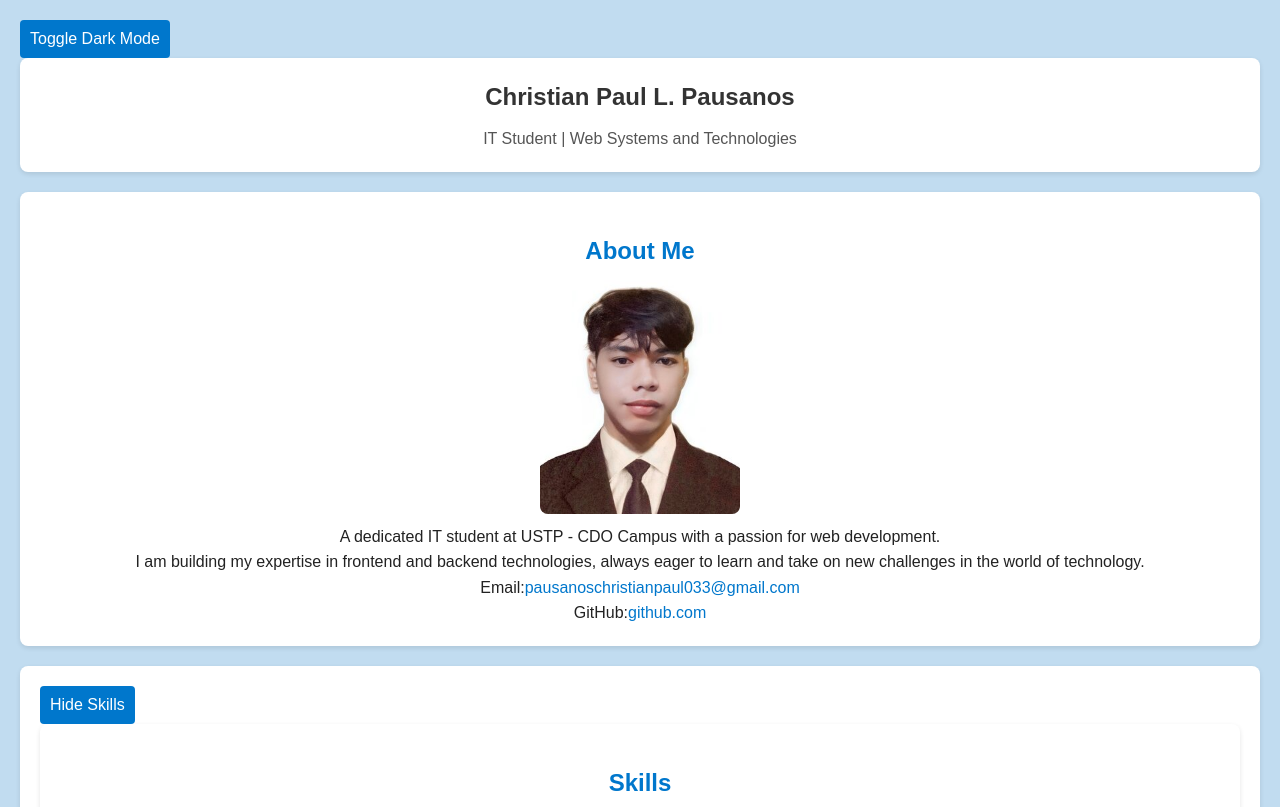
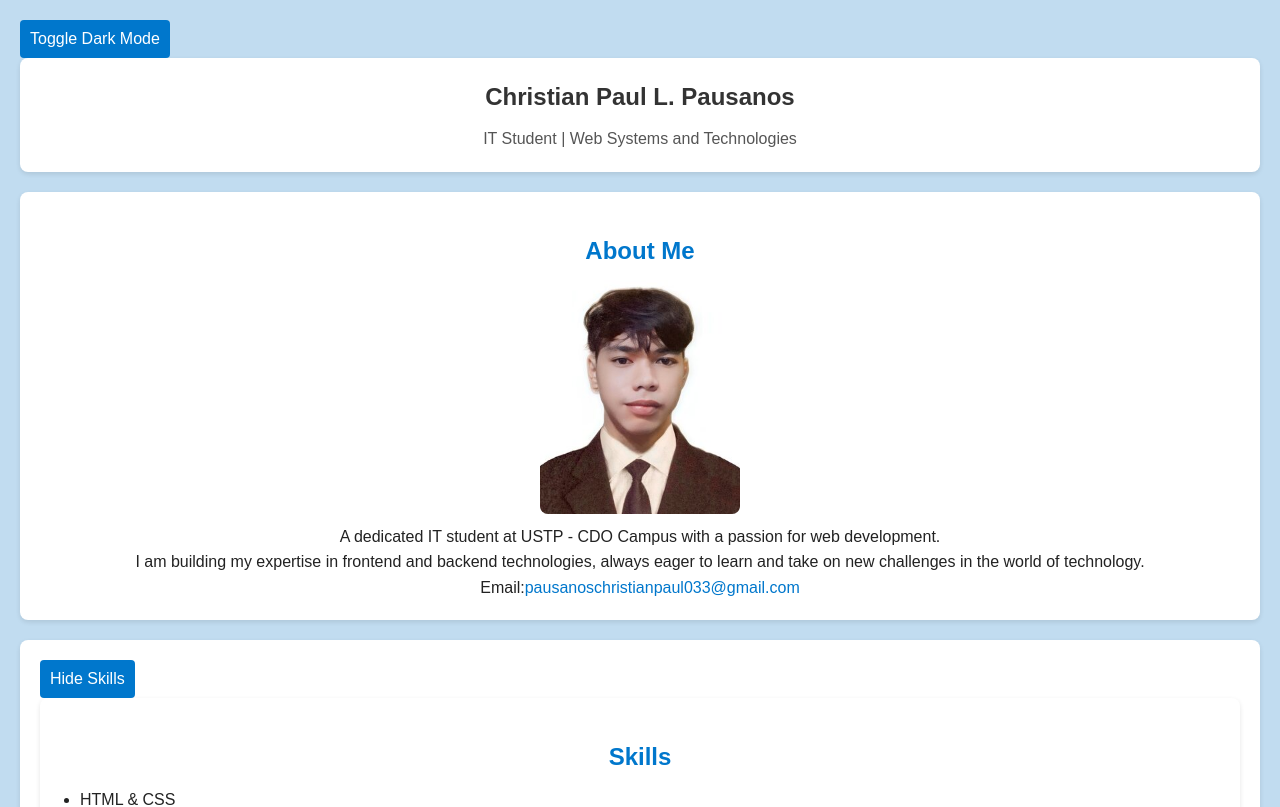
Before and after one commit to cpausanos/WSAT-M2-HTML-structure-completed, a React (Vite) app in the folder personal-cv-react/: page / in a window 1280 px wide. Shown: the top 807 px of the page. Built offline with nearby package versions, Linux system fonts and the light colour scheme.

Commit message:
WSAT-M2: Migrated CV to React

```diff
--- a/personal-cv-react/src/components/About.jsx
+++ b/personal-cv-react/src/components/About.jsx
@@ -1,9 +1,11 @@
+import profilePhoto from '../assets/images/profile.jpg';
+
 function About() {
   return (
     <section className="card about-me">
       <h2>About Me</h2>
 
-      <img src="src/assets/images/profile.jpg" alt="Profile photo" />
+      <img src={profilePhoto} alt="Profile photo" />
 
       <p>
         A dedicated IT student at USTP - CDO Campus with a passion
@@ -20,11 +22,6 @@ function About() {
         <a href="mailto:pausanoschristianpaul033@gmail.com">
           pausanoschristianpaul033@gmail.com
         </a>
-        <br />
-        GitHub:
-        <a href="https://github.com" target="_blank">
-          github.com
-        </a>
       </p>
     </section>
   );
```
